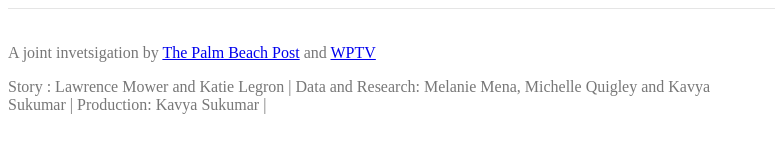
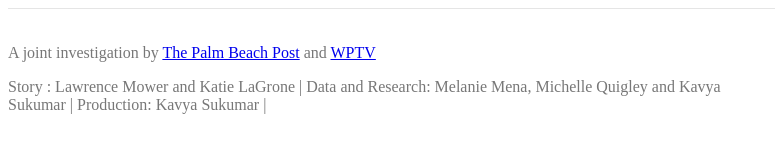
Before and after one commit to kavyasukumar/useofforce, a website with bundled scripts: page web/app/index.html in a window 1280 px wide. Shown: the full height of the page, 0-775 px from the left. Built offline with nearby package versions, Linux system fonts and the light colour scheme; files whose address does not match are found by name.

Commit message:
Fixed typo in credits

```diff
--- a/web/app/index.html
+++ b/web/app/index.html
@@ -56,9 +56,9 @@
 
     <div class="footer">
       <div class="container">
-        <p> A joint invetsigation by <a href="//www.palmbeachpost.com">The Palm Beach Post</a> and <a href="//wptv.com">WPTV</a></p>
+        <p> A joint investigation by <a href="//www.palmbeachpost.com">The Palm Beach Post</a> and <a href="//wptv.com">WPTV</a></p>
         <ul id="credits">
-          <li>Story : Lawrence Mower and Katie Legron</li>
+          <li>Story : Lawrence Mower and Katie LaGrone</li>
           <li>Data and Research: Melanie Mena, Michelle Quigley and Kavya Sukumar</li>
           <li>Production: Kavya Sukumar</li>
         </ul>
```
